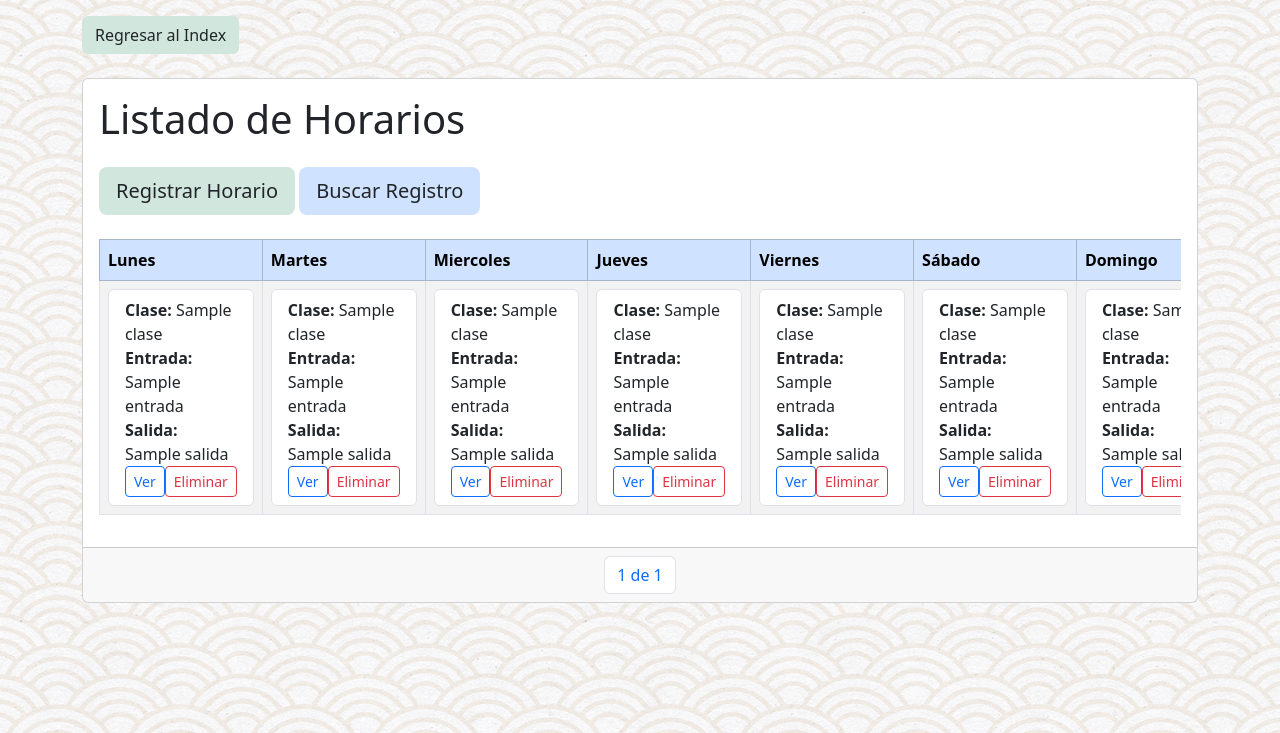
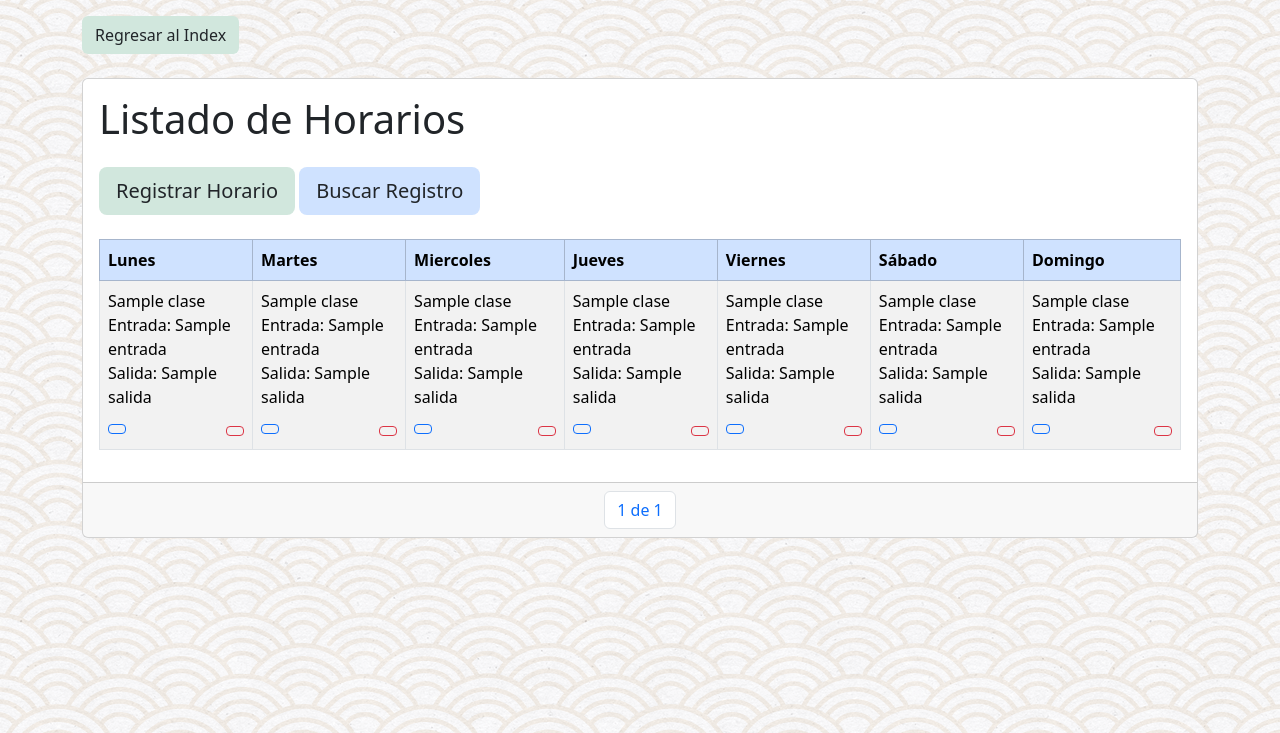
Before and after one commit to imelijsoh/Zengaku-main---copia, a Django app: template gakusei/templates/gakusei/horario/list.html in a window 1280 px wide. Shown: the part 67-800 px from the top of the page. Run offline with Django 5.2, Linux system fonts and the light colour scheme; the template is opened without the code that fills it: most values are stand-ins (such as "Sample title", 1, 10 or a date in 2020); some libraries are stand-ins or nearby versions.

Commit message:
respaldo

```diff
--- a/Kantan/settings.py
+++ b/Kantan/settings.py
@@ -151,7 +151,7 @@
     "https://estate-filled-lane-nurses.trycloudflare.com",
     "https://taxi-res-toronto-map.trycloudflare.com",
     "https://male-mature-korea-hearts.trycloudflare.com",
-    "https://expanding-building-folders-walking.trycloudflare.com",
+    "https://cst-raises-forest-albums.trycloudflare.com",
 ]
 
 # CRISPY FORMS BOOTSTRAP5
--- a/gakusei/forms.py
+++ b/gakusei/forms.py
@@ -35,6 +35,7 @@
         ('payPal', 'PayPal'),
         ('pagoMovil', 'Pago Móvil')
     ])
+    clase = forms.ChoiceField(label='Clase', choices=[], required=True)
     payment_concept = forms.CharField(label='Concepto de pago', max_length=200)
     email = forms.EmailField(label='Correo electrónico')
     emitted_by = forms.CharField(label='Emitido por (extra)', max_length=100, required=False)
@@ -53,6 +54,11 @@
         ("Diciembre", "Diciembre"),
     ]
     month = forms.ChoiceField(label='Mes cancelado', choices=MONTH_CHOICES, required=True)
+
+    def __init__(self, *args, **kwargs):
+        clases_choices = kwargs.pop('clases_choices', [])
+        super().__init__(*args, **kwargs)
+        self.fields['clase'].choices = clases_choices
 
 
 
--- a/gakusei/templates/gakusei/horario/list.html
+++ b/gakusei/templates/gakusei/horario/list.html
@@ -6,6 +6,100 @@
 {% block create-text %}Registrar Horario{% endblock %}
 
 {% block filter-url %}{% url 'horario-filter' %}{% endblock %}
+
+{% block extra-style %}
+<style>
+    body {
+        background: linear-gradient(120deg, #f0f4fd 0%, #e6f7fa 100%);
+    }
+    .horario-table {
+        background: #f6fafd;
+        border-radius: 18px;
+        box-shadow: 0 4px 24px rgba(0,0,0,0.07);
+        padding: 18px 10px;
+    }
+    .horario-dia {
+        background: #eaf6ff;
+        border-radius: 16px;
+        padding: 14px 8px;
+        min-width: 220px;
+        min-height: 200px;
+        box-shadow: 0 2px 8px rgba(0,0,0,0.04);
+        margin-bottom: 10px;
+        border: 2px solid #b3e0ff;
+        transition: background 0.2s, border 0.2s;
+    }
+    .horario-dia:hover {
+        background: #d0f0ff;
+        border-color: #4fc3f7;
+    }
+    .horario-card {
+        background: #fff8f0;
+        border-radius: 12px;
+        border: 2px solid #ffd59e;
+        margin-bottom: 0;
+        box-shadow: 0 2px 8px rgba(255,193,7,0.07);
+        padding: 14px 16px;
+        transition: box-shadow 0.2s, border 0.2s;
+        position: relative;
+    }
+    .divisor-clase {
+        border: none;
+        border-top: 1.5px dashed #ffd59e;
+        margin: 12px 0 12px 0;
+        width: 90%;
+        opacity: 0.7;
+    }
+    .horario-card:hover {
+        box-shadow: 0 6px 24px rgba(255,193,7,0.18);
+        border-color: #ffb300;
+    }
+    .horario-titulo {
+        font-weight: 700;
+        color: #ff9800;
+        font-size: 1.13em;
+        margin-bottom: 4px;
+        display: flex;
+        align-items: center;
+        gap: 0.5em;
+    }
+    .horario-titulo i {
+        font-size: 1.3em;
+        color: #ffb300;
+    }
+    .horario-label {
+        color: #1976d2;
+        font-weight: 600;
+        margin-right: 4px;
+    }
+    .badge-horario {
+        background: #b3e0ff;
+        color: #1976d2;
+        border-radius: 8px;
+        padding: 2px 8px;
+        font-size: 0.97em;
+        margin-left: 2px;
+    }
+    .horario-btns {
+        gap: 0.7rem;
+    }
+    .horario-btns .btn {
+        transition: transform 0.12s, box-shadow 0.12s;
+    }
+    .horario-btns .btn:hover {
+        transform: scale(1.13);
+        box-shadow: 0 2px 8px #b3e0ff;
+    }
+    .text-muted {
+        font-size: 1.01em;
+        color: #b0b0b0 !important;
+    }
+    @media (max-width: 900px) {
+        .horario-dia { min-width: 160px; padding: 6px 2px; }
+        .horario-card { padding: 10px 7px; }
+    }
+</style>
+{% endblock %}
 
 {% block thead %}
 <tr>
@@ -20,194 +114,187 @@
 {% endblock %}
 
 {% block tbody %}
-<tr>
-    <td>
+<tr class="horario-table">
+    <td class="horario-dia">
         {% if horarios_lunes %}
-            <ul class="list-group">
             {% for horario in horarios_lunes %}
-                <li class="list-group-item">
-                    <strong>Clase:</strong> {{ horario.clase }}<br>
-                    <strong>Entrada:</strong> {{ horario.entrada }}<br>
-                    <strong>Salida:</strong> {{ horario.salida }}<br>
-                    <div class="d-flex justify-content-between">
-                        <a href="{% url 'horario-detail' horario.id %}" class="btn btn-outline-primary btn-sm" title="Ver">
-                            <i class="fa-solid fa-eye"></i> Ver
+            <div class="horario-card">
+                <div class="horario-titulo"><i class="fa-solid fa-chalkboard-user"></i> {{ horario.clase }}</div>
+                <div><span class="horario-label">Entrada:</span> <span class="badge-horario">{{ horario.entrada }}</span></div>
+                <div><span class="horario-label">Salida:</span> <span class="badge-horario">{{ horario.salida }}</span></div>
+                <div class="d-flex justify-content-between align-items-center horario-btns mt-2">
+                    <a href="{% url 'horario-detail' horario.id %}" class="btn btn-outline-primary btn-sm px-2 py-1" title="Ver detalles del horario">
+                        <i class="fa-solid fa-eye"></i>
                     </a>
                     <form action="{% url 'horario-delete' horario.id %}" method="post" style="display:inline;">
                         {% csrf_token %}
-                            <button type="submit" class="btn btn-outline-danger btn-sm" title="Eliminar"
+                        <button type="submit" class="btn btn-outline-danger btn-sm px-2 py-1" title="Eliminar este horario"
                             onclick="return confirm('¿Seguro que deseas eliminar este horario?');">
-                                <i class="fa-solid fa-trash"></i> Eliminar
+                            <i class="fa-solid fa-trash"></i>
                         </button>
                     </form>
                 </div>
-                </li>
+            </div>
+            {% if not forloop.last %}<hr class="divisor-clase">{% endif %}
             {% endfor %}
-            </ul>
         {% else %}
-            <p class="text-muted">Sin clases programadas</p>
+            <p class="text-muted text-center mt-3"><i class="fa-regular fa-calendar-xmark"></i> Sin clases programadas</p>
         {% endif %}
     </td>
-    <td>
+    <td class="horario-dia">
         {% if horarios_martes %}
-            <ul class="list-group">
             {% for horario in horarios_martes %}
-                <li class="list-group-item">
-                    <strong>Clase:</strong> {{ horario.clase }}<br>
-                    <strong>Entrada:</strong> {{ horario.entrada }}<br>
-                    <strong>Salida:</strong> {{ horario.salida }}<br>
-                    <div class="d-flex justify-content-between">
-                        <a href="{% url 'horario-detail' horario.id %}" class="btn btn-outline-primary btn-sm" title="Ver">
-                            <i class="fa-solid fa-eye"></i> Ver
+            <div class="horario-card">
+                <div class="horario-titulo"><i class="fa-solid fa-chalkboard-user"></i> {{ horario.clase }}</div>
+                <div><span class="horario-label">Entrada:</span> <span class="badge-horario">{{ horario.entrada }}</span></div>
+                <div><span class="horario-label">Salida:</span> <span class="badge-horario">{{ horario.salida }}</span></div>
+                <div class="d-flex justify-content-between align-items-center horario-btns mt-2">
+                    <a href="{% url 'horario-detail' horario.id %}" class="btn btn-outline-primary btn-sm px-2 py-1" title="Ver detalles del horario">
+                        <i class="fa-solid fa-eye"></i>
                     </a>
                     <form action="{% url 'horario-delete' horario.id %}" method="post" style="display:inline;">
                         {% csrf_token %}
-                            <button type="submit" class="btn btn-outline-danger btn-sm" title="Eliminar"
+                        <button type="submit" class="btn btn-outline-danger btn-sm px-2 py-1" title="Eliminar este horario"
                             onclick="return confirm('¿Seguro que deseas eliminar este horario?');">
-                                <i class="fa-solid fa-trash"></i> Eliminar
+                            <i class="fa-solid fa-trash"></i>
                         </button>
                     </form>
                 </div>
-                </li>
+            </div>
+            {% if not forloop.last %}<hr class="divisor-clase">{% endif %}
             {% endfor %}
-            </ul>
         {% else %}
-            <p class="text-muted">Sin clases programadas</p>
+            <p class="text-muted text-center mt-3"><i class="fa-regular fa-calendar-xmark"></i> Sin clases programadas</p>
         {% endif %}
     </td>
-    <td>
+    <td class="horario-dia">
         {% if horarios_miercoles %}
-            <ul class="list-group">
             {% for horario in horarios_miercoles %}
-                <li class="list-group-item">
-                    <strong>Clase:</strong> {{ horario.clase }}<br>
-                    <strong>Entrada:</strong> {{ horario.entrada }}<br>
-                    <strong>Salida:</strong> {{ horario.salida }}<br>
-                    <div class="d-flex justify-content-between">
-                        <a href="{% url 'horario-detail' horario.id %}" class="btn btn-outline-primary btn-sm" title="Ver">
-                            <i class="fa-solid fa-eye"></i> Ver
+            <div class="horario-card">
+                <div class="horario-titulo"><i class="fa-solid fa-chalkboard-user"></i> {{ horario.clase }}</div>
+                <div><span class="horario-label">Entrada:</span> <span class="badge-horario">{{ horario.entrada }}</span></div>
+                <div><span class="horario-label">Salida:</span> <span class="badge-horario">{{ horario.salida }}</span></div>
+                <div class="d-flex justify-content-between align-items-center horario-btns mt-2">
+                    <a href="{% url 'horario-detail' horario.id %}" class="btn btn-outline-primary btn-sm px-2 py-1" title="Ver detalles del horario">
+                        <i class="fa-solid fa-eye"></i>
                     </a>
                     <form action="{% url 'horario-delete' horario.id %}" method="post" style="display:inline;">
                         {% csrf_token %}
-                            <button type="submit" class="btn btn-outline-danger btn-sm" title="Eliminar"
+                        <button type="submit" class="btn btn-outline-danger btn-sm px-2 py-1" title="Eliminar este horario"
                             onclick="return confirm('¿Seguro que deseas eliminar este horario?');">
-                                <i class="fa-solid fa-trash"></i> Eliminar
+                            <i class="fa-solid fa-trash"></i>
                         </button>
                     </form>
                 </div>
-                </li>
+            </div>
+            {% if not forloop.last %}<hr class="divisor-clase">{% endif %}
             {% endfor %}
-            </ul>
         {% else %}
-            <p class="text-muted">Sin clases programadas</p>
+            <p class="text-muted text-center mt-3"><i class="fa-regular fa-calendar-xmark"></i> Sin clases programadas</p>
         {% endif %}
     </td>
-    <td>
+    <td class="horario-dia">
         {% if horarios_jueves %}
-            <ul class="list-group">
             {% for horario in horarios_jueves %}
-                <li class="list-group-item">
-                    <strong>Clase:</strong> {{ horario.clase }}<br>
-                    <strong>Entrada:</strong> {{ horario.entrada }}<br>
-                    <strong>Salida:</strong> {{ horario.salida }}<br>
-                    <div class="d-flex justify-content-between">
-                        <a href="{% url 'horario-detail' horario.id %}" class="btn btn-outline-primary btn-sm" title="Ver">
-                            <i class="fa-solid fa-eye"></i> Ver
+            <div class="horario-card">
+                <div class="horario-titulo"><i class="fa-solid fa-chalkboard-user"></i> {{ horario.clase }}</div>
+                <div><span class="horario-label">Entrada:</span> <span class="badge-horario">{{ horario.entrada }}</span></div>
+                <div><span class="horario-label">Salida:</span> <span class="badge-horario">{{ horario.salida }}</span></div>
+                <div class="d-flex justify-content-between align-items-center horario-btns mt-2">
+                    <a href="{% url 'horario-detail' horario.id %}" class="btn btn-outline-primary btn-sm px-2 py-1" title="Ver detalles del horario">
+                        <i class="fa-solid fa-eye"></i>
                     </a>
                     <form action="{% url 'horario-delete' horario.id %}" method="post" style="display:inline;">
                         {% csrf_token %}
-                            <button type="submit" class="btn btn-outline-danger btn-sm" title="Eliminar"
+                        <button type="submit" class="btn btn-outline-danger btn-sm px-2 py-1" title="Eliminar este horario"
                             onclick="return confirm('¿Seguro que deseas eliminar este horario?');">
-                                <i class="fa-solid fa-trash"></i> Eliminar
+                            <i class="fa-solid fa-trash"></i>
                         </button>
                     </form>
                 </div>
-                </li>
+            </div>
+            {% if not forloop.last %}<hr class="divisor-clase">{% endif %}
             {% endfor %}
-            </ul>
         {% else %}
-            <p class="text-muted">Sin clases programadas</p>
+            <p class="text-muted text-center mt-3"><i class="fa-regular fa-calendar-xmark"></i> Sin clases programadas</p>
         {% endif %}
     </td>
-    <td>
+    <td class="horario-dia">
         {% if horarios_viernes %}
-            <ul class="list-group">
             {% for horario in horarios_viernes %}
-                <li class="list-group-item">
-                    <strong>Clase:</strong> {{ horario.clase }}<br>
-                    <strong>Entrada:</strong> {{ horario.entrada }}<br>
-                    <strong>Salida:</strong> {{ horario.salida }}<br>
-                    <div class="d-flex justify-content-between">
-                        <a href="{% url 'horario-detail' horario.id %}" class="btn btn-outline-primary btn-sm" title="Ver">
-                            <i class="fa-solid fa-eye"></i> Ver
+            <div class="horario-card">
+                <div class="horario-titulo"><i class="fa-solid fa-chalkboard-user"></i> {{ horario.clase }}</div>
+                <div><span class="horario-label">Entrada:</span> <span class="badge-horario">{{ horario.entrada }}</span></div>
+                <div><span class="horario-label">Salida:</span> <span class="badge-horario">{{ horario.salida }}</span></div>
+                <div class="d-flex justify-content-between align-items-center horario-btns mt-2">
+                    <a href="{% url 'horario-detail' horario.id %}" class="btn btn-outline-primary btn-sm px-2 py-1" title="Ver detalles del horario">
+                        <i class="fa-solid fa-eye"></i>
                     </a>
                     <form action="{% url 'horario-delete' horario.id %}" method="post" style="display:inline;">
                         {% csrf_token %}
-                            <button type="submit" class="btn btn-outline-danger btn-sm" title="Eliminar"
+                        <button type="submit" class="btn btn-outline-danger btn-sm px-2 py-1" title="Eliminar este horario"
                             onclick="return confirm('¿Seguro que deseas eliminar este horario?');">
-                                <i class="fa-solid fa-trash"></i> Eliminar
+                            <i class="fa-solid fa-trash"></i>
                         </button>
                     </form>
                 </div>
-                </li>
+            </div>
+            {% if not forloop.last %}<hr class="divisor-clase">{% endif %}
             {% endfor %}
-            </ul>
         {% else %}
-            <p class="text-muted">Sin clases programadas</p>
+            <p class="text-muted text-center mt-3"><i class="fa-regular fa-calendar-xmark"></i> Sin clases programadas</p>
         {% endif %}
     </td>
-    <td>
+    <td class="horario-dia">
         {% if horarios_sábado %}
-            <ul class="list-group">
             {% for horario in horarios_sábado %}
-                <li class="list-group-item">
-                    <strong>Clase:</strong> {{ horario.clase }}<br>
-                    <strong>Entrada:</strong> {{ horario.entrada }}<br>
-                    <strong>Salida:</strong> {{ horario.salida }}<br>
-                    <div class="d-flex justify-content-between">
-                        <a href="{% url 'horario-detail' horario.id %}" class="btn btn-outline-primary btn-sm" title="Ver">
-                            <i class="fa-solid fa-eye"></i> Ver
+            <div class="horario-card">
+                <div class="horario-titulo"><i class="fa-solid fa-chalkboard-user"></i> {{ horario.clase }}</div>
+                <div><span class="horario-label">Entrada:</span> <span class="badge-horario">{{ horario.entrada }}</span></div>
+                <div><span class="horario-label">Salida:</span> <span class="badge-horario">{{ horario.salida }}</span></div>
+                <div class="d-flex justify-content-between align-items-center horario-btns mt-2">
+                    <a href="{% url 'horario-detail' horario.id %}" class="btn btn-outline-primary btn-sm px-2 py-1" title="Ver detalles del horario">
+                        <i class="fa-solid fa-eye"></i>
                     </a>
                     <form action="{% url 'horario-delete' horario.id %}" method="post" style="display:inline;">
                         {% csrf_token %}
-                            <button type="submit" class="btn btn-outline-danger btn-sm" title="Eliminar"
+                        <button type="submit" class="btn btn-outline-danger btn-sm px-2 py-1" title="Eliminar este horario"
                             onclick="return confirm('¿Seguro que deseas eliminar este horario?');">
-                                <i class="fa-solid fa-trash"></i> Eliminar
+                            <i class="fa-solid fa-trash"></i>
                         </button>
                     </form>
                 </div>
-                </li>
+            </div>
+            {% if not forloop.last %}<hr class="divisor-clase">{% endif %}
             {% endfor %}
-            </ul>
         {% else %}
-            <p class="text-muted">Sin clases programadas</p>
+            <p class="text-muted text-center mt-3"><i class="fa-regular fa-calendar-xmark"></i> Sin clases programadas</p>
         {% endif %}
     </td>
-    <td>
+    <td class="horario-dia">
         {% if horarios_domingo %}
-            <ul class="list-group">
             {% for horario in horarios_domingo %}
-                <li class="list-group-item">
-                    <strong>Clase:</strong> {{ horario.clase }}<br>
-                    <strong>Entrada:</strong> {{ horario.entrada }}<br>
-                    <strong>Salida:</strong> {{ horario.salida }}<br>
-                    <div class="d-flex justify-content-between">
-                        <a href="{% url 'horario-detail' horario.id %}" class="btn btn-outline-primary btn-sm" title="Ver">
-                            <i class="fa-solid fa-eye"></i> Ver
+            <div class="horario-card">
+                <div class="horario-titulo"><i class="fa-solid fa-chalkboard-user"></i> {{ horario.clase }}</div>
+                <div><span class="horario-label">Entrada:</span> <span class="badge-horario">{{ horario.entrada }}</span></div>
+                <div><span class="horario-label">Salida:</span> <span class="badge-horario">{{ horario.salida }}</span></div>
+                <div class="d-flex justify-content-between align-items-center horario-btns mt-2">
+                    <a href="{% url 'horario-detail' horario.id %}" class="btn btn-outline-primary btn-sm px-2 py-1" title="Ver detalles del horario">
+                        <i class="fa-solid fa-eye"></i>
                     </a>
                     <form action="{% url 'horario-delete' horario.id %}" method="post" style="display:inline;">
                         {% csrf_token %}
-                            <button type="submit" class="btn btn-outline-danger btn-sm" title="Eliminar"
+                        <button type="submit" class="btn btn-outline-danger btn-sm px-2 py-1" title="Eliminar este horario"
                             onclick="return confirm('¿Seguro que deseas eliminar este horario?');">
-                                <i class="fa-solid fa-trash"></i> Eliminar
+                            <i class="fa-solid fa-trash"></i>
                         </button>
                     </form>
                 </div>
-                </li>
+            </div>
+            {% if not forloop.last %}<hr class="divisor-clase">{% endif %}
             {% endfor %}
-            </ul>
         {% else %}
-            <p class="text-muted">Sin clases programadas</p>
+            <p class="text-muted text-center mt-3"><i class="fa-regular fa-calendar-xmark"></i> Sin clases programadas</p>
         {% endif %}
     </td>
 </tr>
--- a/gakusei/templates/gakusei/myfactura/payment_form.html
+++ b/gakusei/templates/gakusei/myfactura/payment_form.html
@@ -21,6 +21,10 @@
                         <div class="form-group">
                             {{ form.student_id.label_tag }}
                             {{ form.student_id }}
+                        </div>
+                        <div class="form-group">
+                            {{ form.clase.label_tag }}
+                            {{ form.clase }}
                         </div>
                         <div class="form-group">
                             {{ form.amount.label_tag }}
```
Also changed, not shown: gakusei/templates/gakusei/pagos/detail.html (+5 -4 lines), gakusei/templates/gakusei/pagos/list.html (+7 -5 lines), gakusei/templatetags/pagos_extras.py (+28 -3 lines), gakusei/views.py (+143 -235 lines). Lines whose indentation alone changed are shown as unchanged.
